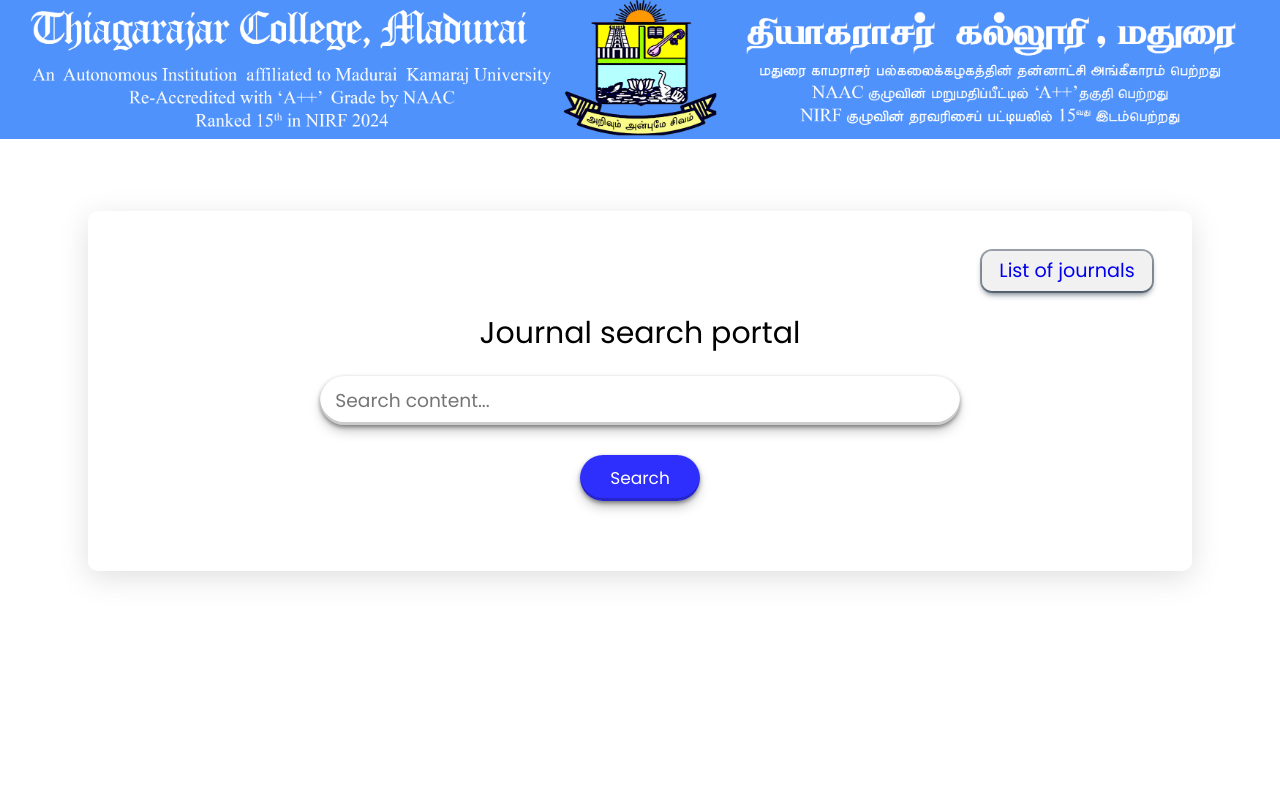
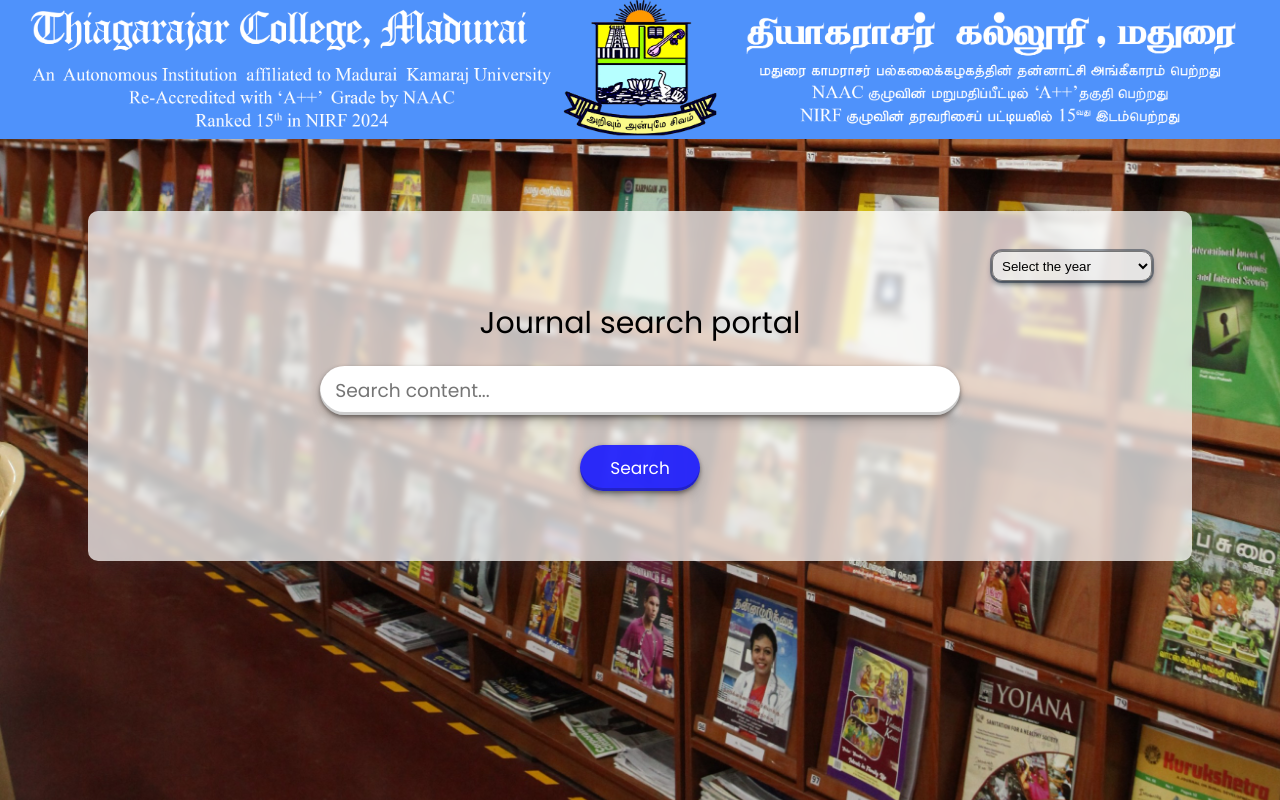
Before and after one commit to Vijay-vj-pro/TC-project, a Django app: page /search/ in a window 1280 px wide. Run offline with Django 5.2, Linux system fonts and the light colour scheme.

Commit message:
Vijay changed

```diff
--- a/myproject/myapp/templates/search.html
+++ b/myproject/myapp/templates/search.html
@@ -10,7 +10,7 @@
         margin: 0;
         font-family: "Poppins", serif;
         font-size: larger;
-        /*background-image: url('{% static 'images/bg.jpg' %}');*/
+        background-image: url("{% static 'images/bg.jpg' %}");
         background-repeat: no-repeat;
         background-position:center;
         background-size: cover;
@@ -134,6 +134,7 @@
         box-shadow: rgba(6, 24, 44, 0.4) 0px 0px 0px 2px, rgba(6, 24, 44, 0.65) 0px 4px 6px -1px, rgba(255, 255, 255, 0.08) 0px 1px 0px inset;
         border-radius: 10px;
         background-color: rgba(238, 238, 238, 0.808);
+        outline: none;
       }
       #journal-list-page:hover{
         box-shadow: rgba(0, 0, 0, 0.12) 0px 1px 3px, rgba(0, 0, 0, 0.24) 0px 1px 2px;
@@ -232,7 +233,14 @@
     </div>
     <div id="small-container">
     <form method="get" action="{% url 'search_view' %}">
-        <a id="journal-list-page" href="journal_list.html" >List of journals</a>
+        <select name="year" id="journal-list-page">
+          <option selected disabled >Select the year</option>
+          <option class="year-option" value="year1" >2021</option>
+          <option class="year-option" value="year2" >2022</option>
+          <option class="year-option" value="year3" >2023</option>
+          <option class="year-option" value="year4" >2024</option>
+          <option class="year-option" value="year5" >2025</option>
+        </select>
         <h1 id="heading" >Journal search portal</h1>
         <input id="search-box" type="text" name="q" value="{{ request.GET.q }}" placeholder="Search content..." />
         <button id="search-btn" type="submit">Search</button>
```
Also changed, not shown: myproject/media/highlighted_images/highlight_img_.jpg.
